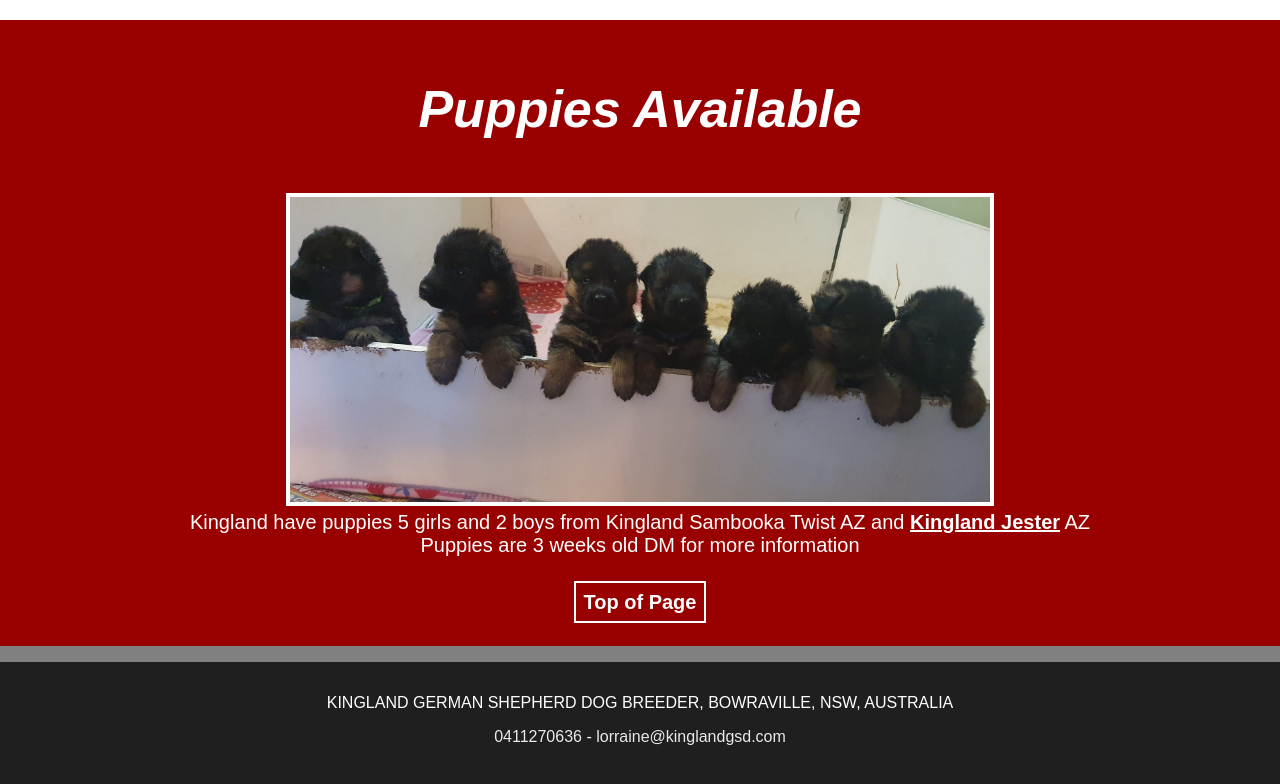
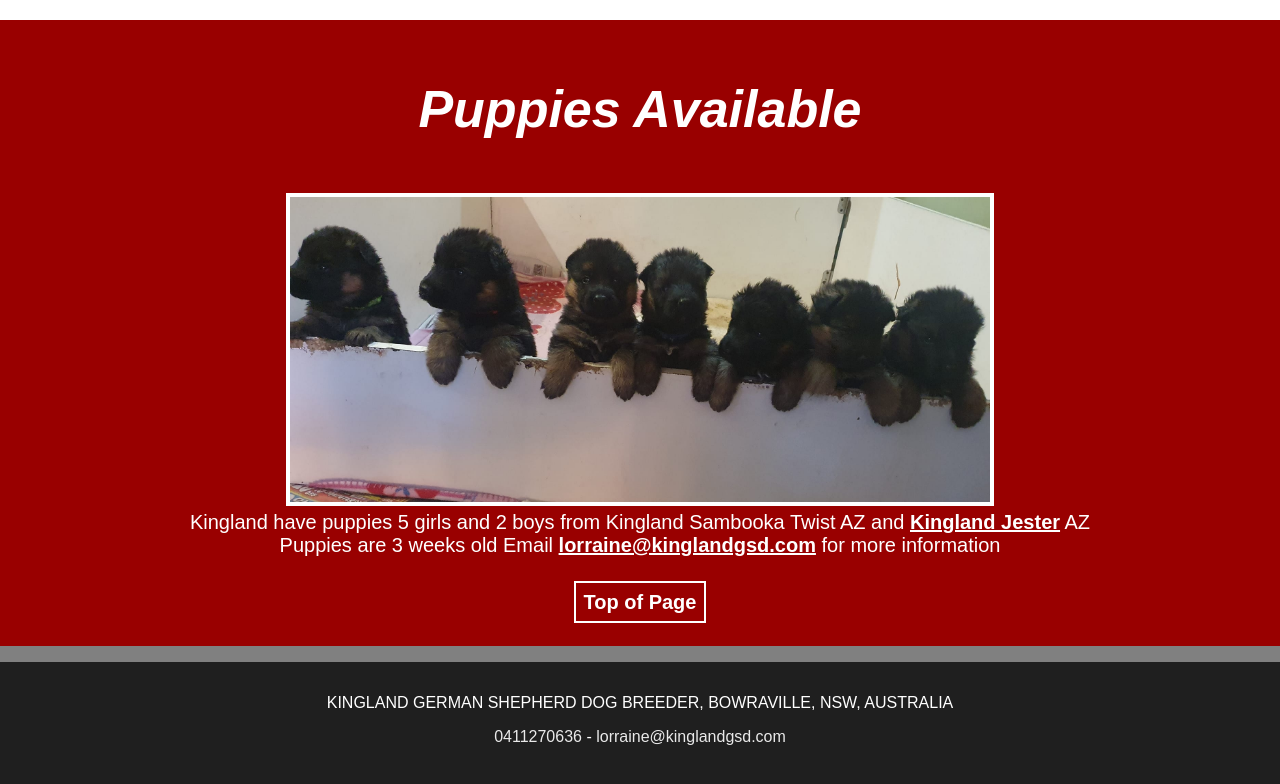
Before and after one commit to Jamie-Hutton/KinglandGSD, a plain HTML site: page index.html in a window 1280 px wide. Shown: the part 5075-5859 px from the top of the page. Drawn offline with Linux system fonts and the light colour scheme.

Commit message:
Update index.html

```diff
--- a/index.html
+++ b/index.html
@@ -99,7 +99,7 @@
                     <div style="max-width: 85ch; margin-left: auto; margin-right: auto; color: white; padding-top: 1rem; padding-bottom: 2rem;">
                         <h2 id="NewAdditions" class="center">Puppies Available</h2>
                         <div class="image-gallery">
-                            <figure><img alt="Boy" class="imageborderwhite" src="/images/Kinglandpuppies582023.jpg" width="700"><figcaption>Kingland have puppies 5 girls and 2 boys from Kingland Sambooka Twist AZ and <a style="color: white; text-decoration: underline;" href="#Studs">Kingland Jester</a> AZ Puppies are 3 weeks old DM for more information</figcaption></figure>
+                            <figure><img alt="Boy" class="imageborderwhite" src="/images/Kinglandpuppies582023.jpg" width="700"><figcaption>Kingland have puppies 5 girls and 2 boys from Kingland Sambooka Twist AZ and <a style="color: white; text-decoration: underline;" href="#Studs">Kingland Jester</a> AZ Puppies are 3 weeks old Email <a style="color: white; text-decoration: underline;" href="mailto:lorraine@kinglandgsd.com">lorraine@kinglandgsd.com</a> for more information</figcaption></figure>
                         </div>
                         <br>
                         <a style="padding: 0.5rem; color: white; border: 2px solid;" href="#Home">Top of Page</a>
```
